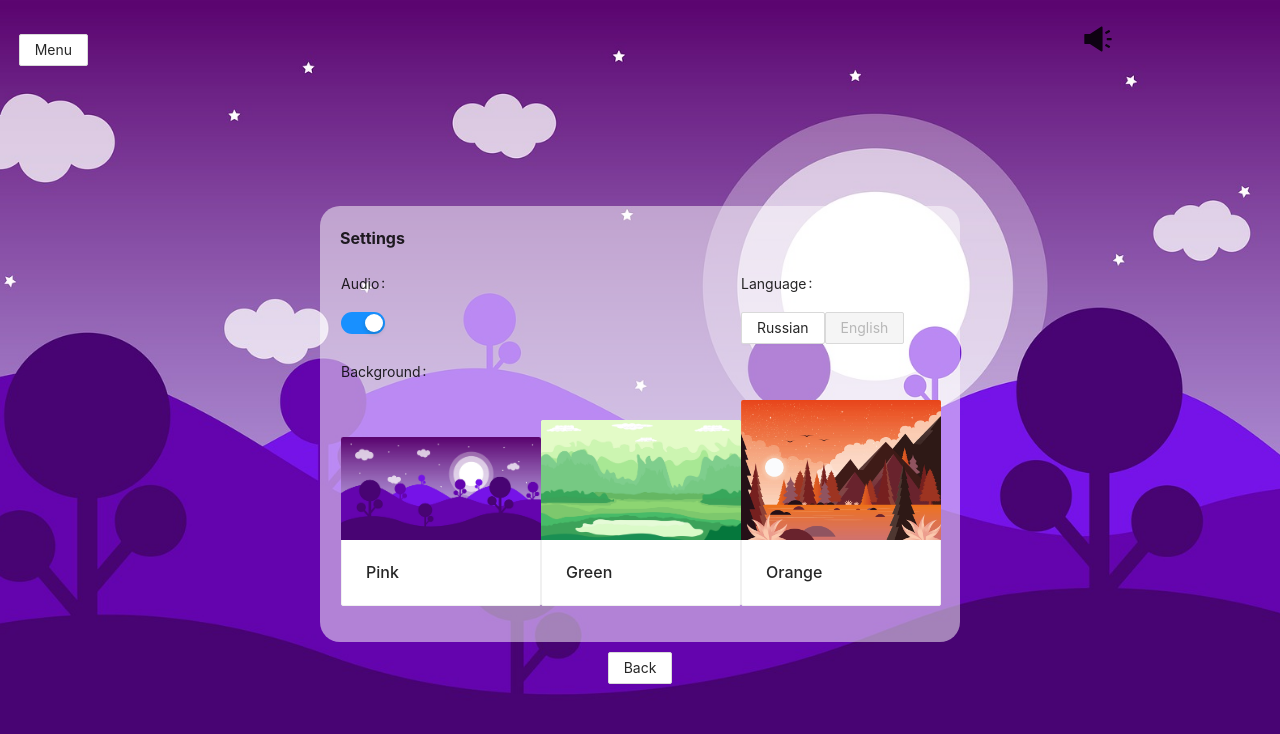
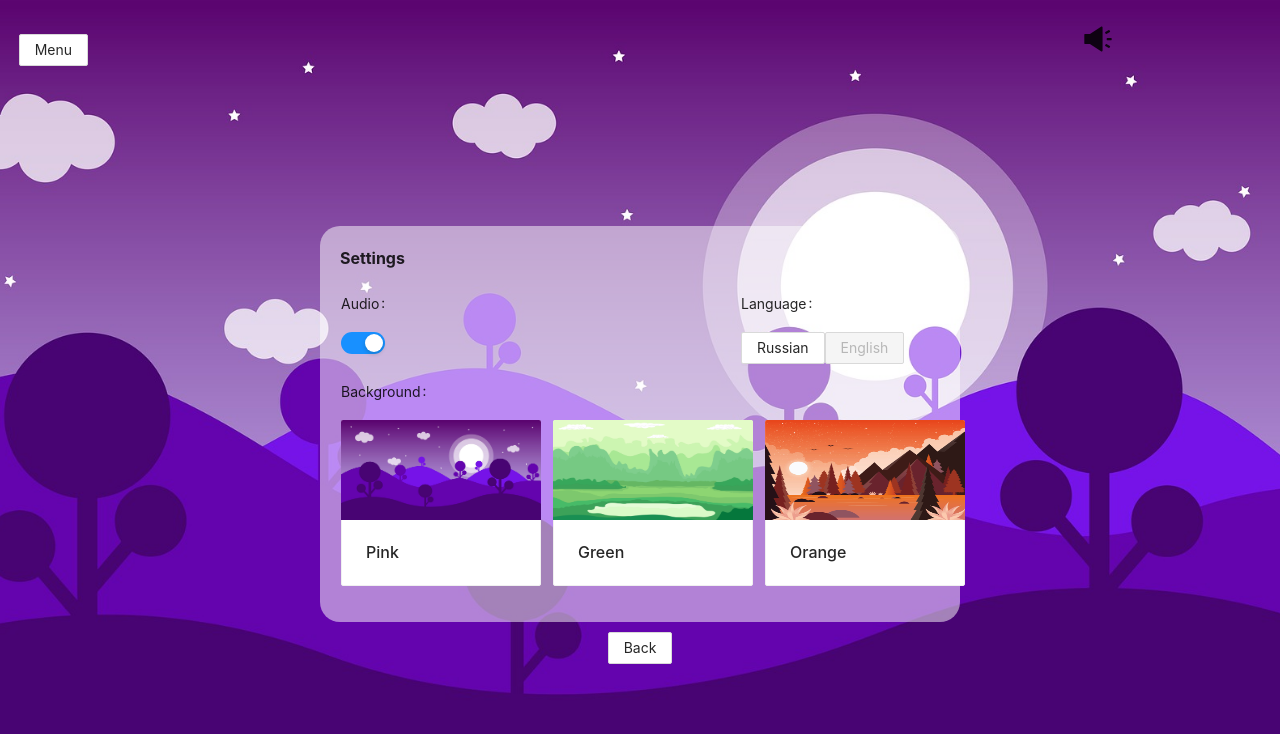
Before and after one commit to Velidoss/react-game, a React (Create React App) app in the folder react-game/: page /settings in a window 1280 px wide. Shown: the top 734 px of the page. Built offline with nearby package versions, Linux system fonts and the light colour scheme.

Commit message:
feat: added bg choose

```diff
--- a/react-game/src/components/Settings/SettingsComponent.jsx
+++ b/react-game/src/components/Settings/SettingsComponent.jsx
@@ -1,5 +1,5 @@
 import React, { useContext } from 'react';
-import { Row, Col, Descriptions, Switch, Button, Card } from 'antd';
+import { Row, Col, Descriptions, Switch, Button, Card, Space } from 'antd';
 import GlobalContext from '../../Context/GlobalContext/GlobalContext';
 import ContainerHOC from './../Game/ContainerHOC/ContainerHOC';
 import checkLangButtonDisabled from './../../utils/checkLangButtonDisabled';
@@ -61,30 +61,32 @@ const SettingsComponent = () => {
               </Button>
             </Descriptions.Item>
             <Descriptions.Item label="Background">
+              <Space size={[12]}>
                 <Card
                   hoverable
-                style={{ width: 200 }}
-                cover={<img alt="pink" src={bg_pink} />}
+                  style={{ width: 200}}
+                  cover={<img alt="pink" src={bg_pink} style={{height: '100px'}}/>}
                   onClick={() => toggleBackgroundState(bg_pink)}
                 >
                   <Meta title="Pink"/>
                 </Card>
                 <Card
                   hoverable
-                style={{ width: 200 }}
-                cover={<img alt="green" src={bg_green} />}
+                  style={{ width: 200}}
+                  cover={<img alt="green" src={bg_green} style={{height: '100px'}}/>}
                   onClick={() => toggleBackgroundState(bg_green)}
                 >
                   <Meta title="Green"/>
                 </Card>
                 <Card
                   hoverable
-                style={{ width: 200 }}
-                cover={<img alt="orange" src={bg_orange} />}
+                  style={{ width: 200}}
+                  cover={<img alt="orange" src={bg_orange} style={{height: '100px'}}/>}
                   onClick={() => toggleBackgroundState(bg_orange)}
                 >
                   <Meta title="Orange"/>
                 </Card>
+              </Space>
             </Descriptions.Item>
           </Descriptions>
           <Button style={{marginTop: '10px'}}>
```
Lines whose indentation alone changed are shown as unchanged.
